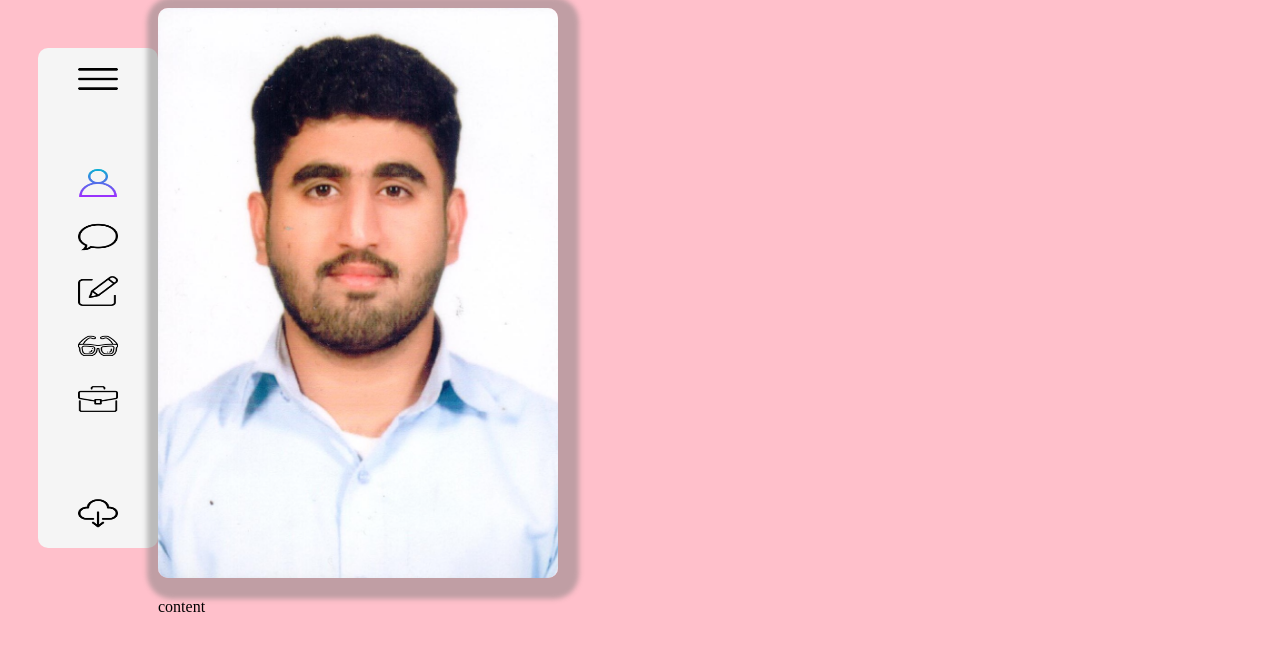
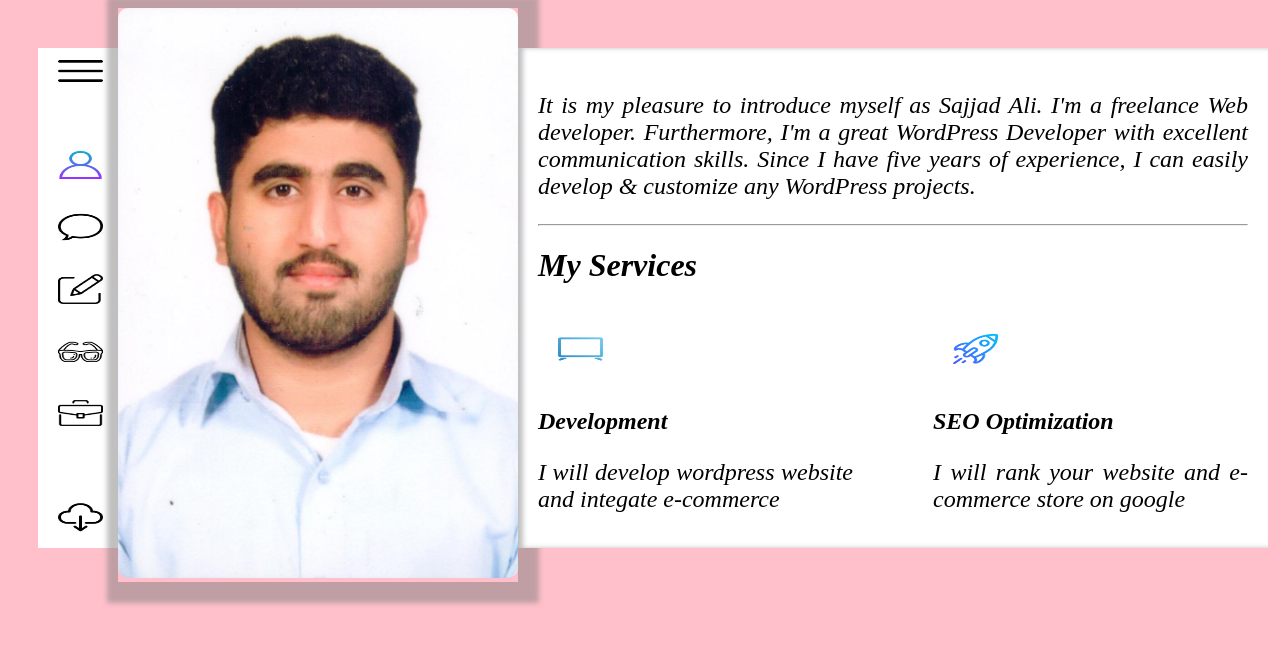
Before and after one commit to sajjadali1714/SMIT, a plain HTML site: page index.html in a window 1280 px wide. Drawn offline with Linux system fonts and the light colour scheme.

Commit message:
Redesign Complete Website
Redesign Complete Website update html and css code upload new images.

```diff
--- a/Styles/styles.css
+++ b/Styles/styles.css
@@ -1,58 +1,94 @@
  body{
     background-color: pink;
+
+
 }
 
-.NevBar{
-    display: flex;
-    align-items: flex-start;
-    background-color: whitesmoke;
-    width: 120px;
-    height: 500px;
-    margin: 40px 0px 0px 30px;
-    border-radius: 10px;
-}
-
-.menu{
-    background-color:blueviolet;
-}
-
-.MenuImg{
-    width: 40px;
-    height: 30px;
-    margin: 00px 0px 20px 0px;
-}
-
-.profileImg{
-    margin-top: 50px;
-}
-
-.downloadImg{
-    margin-top: 60px;
+.fontStyle{
+    font-family: 'Times New Roman', Times, serif;
+    font-size: x-large;
+    font-style: italic;
+    text-align: justify;
 }
 
 .MainDiv{
     display: flex;
 }
+.NevBar{
+    width: 80px;
+    height: 500px;
+    margin: 40px 0px 0px 30px;
+    background-color: white;
+}
+/* .NevBar{
+    background-color: whitesmoke;
+    width: 120px;
+    height: 500px;
 
-.MyImg{
+} */
+
+ .BoxImg
+{
+    box-shadow: 5px 5px 5px 16px #7777;
+}
+
+.BoxContent
+{
+    width: 750px;
+    height: 500px;
+    margin: 40px 0px 0px 0px;
+    background-color: white;
+    box-shadow:inset 5px 0px 5px 0px #7777;
+}
+
+
+ .MenuImg{
+    width: 45px;
+    height: 30px;
+    margin: 8px 0px 20px 20px;
+}
+ .MyImg{
     width: 400px;
     height: 570px;
     border-radius: 10px;
-    box-shadow: 5px 5px 5px 16px #7777;
+    box-shadow: 5px 5px 5px 5 px #7777;
 
 }
 
-/*
-.NevBar{
-    width: 80px;
-    background-color: white;
+.profileImg{
+    margin-top: 40px;
 }
 
-
-.BoxContent{
-    width: 900px;
-    background-color: white;
-
+.downloadImg{
+    margin-top: 50px;
 }
 
- */
+.Discription{
+    padding: 20px;
+}
+/*
+hr{
+    margin-top: 40px;
+} */
+
+.Services{
+    display: flex;
+    justify-content: space-around;
+    padding-left: 20px;
+    padding-right: 20px;
+}
+
+.ServicesList1
+{
+    width: 500px;
+    margin-right: 80px;
+}
+
+.ServicesList2
+{
+    width: 500px;
+}
+
+h1, h2 {
+    font-style: italic;
+}
--- a/index.html
+++ b/index.html
@@ -11,32 +11,43 @@
 
 <body>
     <div class="MainDiv">
+        <div class="NevBar">
+            <img src="./Resource/menu.png" alt="Menu" class="MenuImg ">
+            <img src="./Resource/profile.png" alt="Menu" class="MenuImg profileImg">
+            <img src="./Resource/speech-bubble.png" alt="Menu" class="MenuImg">
+            <img src="./Resource/edit.png" alt="Menu" class="MenuImg">
+            <img src="./Resource/sunglasses.png" alt="Menu" class="MenuImg">
+            <img src="./Resource/briefcase.png" alt="Menu" class="MenuImg">
+            <img src="./Resource/download.png" alt="Menu" class="MenuImg downloadImg">
+        </div>
+        <div class="BoxImg">
+            <img src="./Resource/ID_Pic.jpg" alt="My Picture" class="MyImg">
+        </div>
+        <div class="BoxContent">
+            <div class="Discription">
+                <p class="fontStyle MainDesc">
+                    It is my pleasure to introduce myself as Sajjad Ali.
+                    I'm a freelance Web developer. Furthermore, I'm a great WordPress Developer with excellent
+                    communication skills. Since I have five years of experience, I can easily develop
+                    & customize any WordPress projects.
+                </p>
+                <hr>
+                <h1>My Services</h1>
+            </div>
 
-        <header>
-            <div class="NevBar">
-                <nav>
-
-                    <dl>
-                        <dd><img src="./Resource/menu.png" alt="Menu"  class="MenuImg "></dd>
-                        <dd><img src="./Resource/profile.png" alt="Menu" class="MenuImg profileImg"></dd>
-                        <dd><img src="./Resource/speech-bubble.png" alt="Menu"  class="MenuImg"></dd>
-                        <dd><img src="./Resource/edit.png" alt="Menu"  class="MenuImg"></dd>
-                        <dd><img src="./Resource/sunglasses.png" alt="Menu"  class="MenuImg"></dd>
-                        <dd><img src="./Resource/briefcase.png" alt="Menu"  class="MenuImg"></dd>
-                        <dd><img src="./Resource/download.png" alt="Menu"  class="MenuImg downloadImg"></dd>
-                    </dl>
-                </nav>
+            <div class="Services">
+                <div class="ServicesList1">
+                    <img src="./Resource/tv-monitor.png" alt="Menu" class="MenuImg">
+                    <h2>Development</h2>
+                    <p class="fontStyle ">I will develop wordpress website and integate e-commerce</p>
+                </div>
+                <div class="ServicesList2">
+                    <img src="./Resource/rocket.png" alt="Menu" class="MenuImg">
+                    <h2>SEO Optimization</h2>
+                    <p class="fontStyle">I will rank your website and e-commerce store on google</p>
+                </div>
             </div>
-        </header>
-        <section>
-            <div class="BoxImg">
-                 <img src="./Resource/ID_Pic.jpg" alt="My Picture" class="MyImg">
-            </div>
-            <div class="BoxContent">
-                <p>content</p>
-            </div>
-        </section>
-        <footer></footer>
+        </div>
     </div>
 
 </body>
```
Also changed, not shown: Resource/rocket.png (added), Resource/tv-monitor.png (added).
